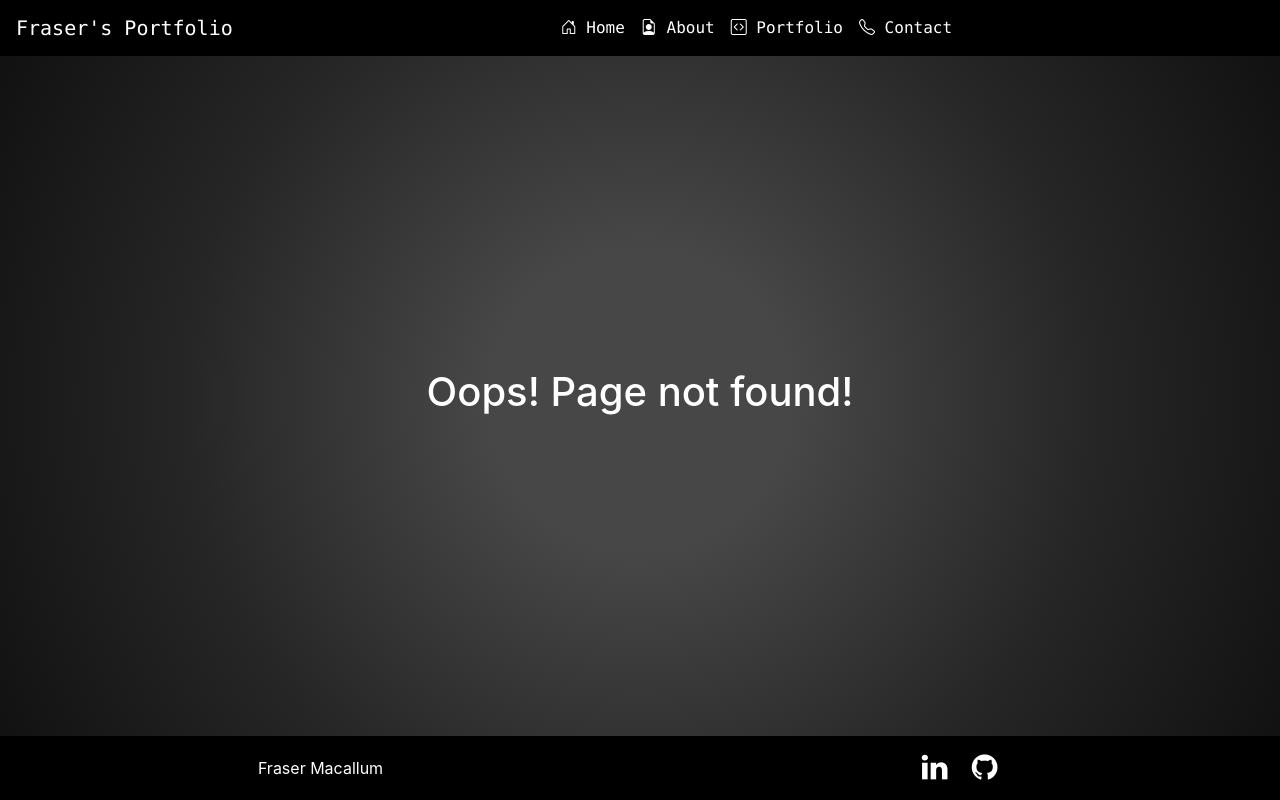
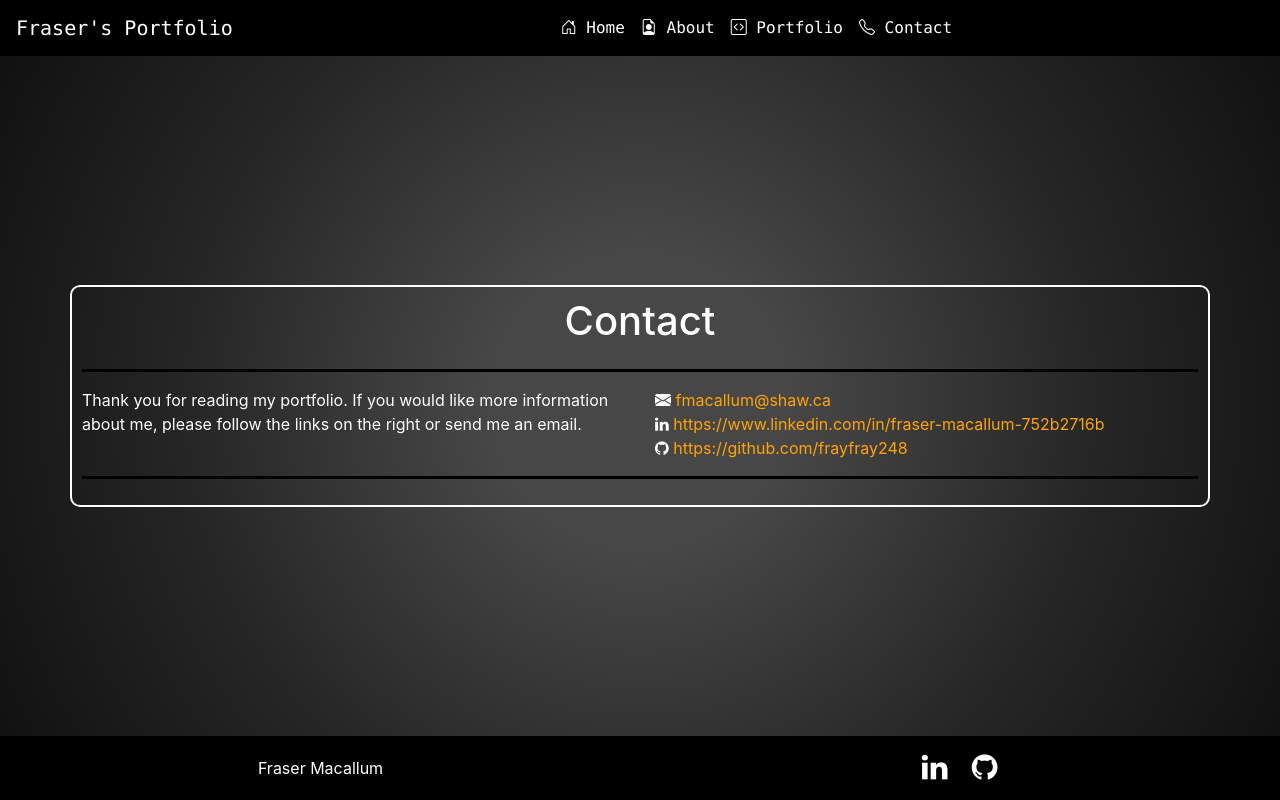
Before and after one commit to frayfray248/portfolio-react, a React (Create React App) app: page /contact in a window 1280 px wide. Before the commit this address had no page. Built offline with nearby package versions, Linux system fonts and the light colour scheme.

Commit message:
Contact page

```diff
--- a/src/App.js
+++ b/src/App.js
@@ -11,6 +11,7 @@ import Footer from './styledComponents/StyledFooter';
 import Landing from './styledComponents/StyledLanding';
 import About from './components/About';
 import Portfolio from './components/Portfolio';
+import Contact from './components/Contact';
 
 const App = () => {
   return (
@@ -25,6 +26,7 @@ const App = () => {
           <Route exact path="/"> <Landing /> </Route>
           <Route path="/about"> <About /></Route>
           <Route path="/portfolio"> <Portfolio /></Route>
+          <Route path="/contact"> <Contact /></Route>
           <Route><h1 class='text-center' style={{color: 'white'}}>Oops! Page not found!</h1></Route>
         </Switch>
 
--- /dev/null
+++ b/src/components/Contact.js
@@ -0,0 +1,33 @@
+import Container from '../styledComponents/StyledContainer';
+import Hr from '../styledComponents/StyledHr';
+import Col from 'react-bootstrap/Col';
+import Row from 'react-bootstrap/Row';
+
+const Contact = () => (
+    <Container>
+        <Row>
+            <Col className="text-center">
+                <h1>Contact</h1>
+
+            </Col>
+        </Row>
+        <Hr bgColor={'black'} />
+        <Row>
+            <Col>
+                Thank you for reading my portfolio.
+                If you would like more information about me,
+                please follow the links on the right or send me
+                an email.
+            </Col>
+            <Col>
+                <i class="bi bi-envelope-fill"></i> <a href="mailto:fmacallum@shaw.ca">fmacallum@shaw.ca</a><br />
+                <i class="fa fa-linkedin"></i> <a href="https://www.linkedin.com/in/fraser-macallum-752b2716b" >https://www.linkedin.com/in/fraser-macallum-752b2716b</a><br />
+                <i class="fa fa-github"></i> <a href="https://github.com/frayfray248"> https://github.com/frayfray248 </a>
+            </Col>
+        </Row>
+        <Hr bgColor={'black'} />
+
+    </Container>
+)
+
+export default Contact;
```
